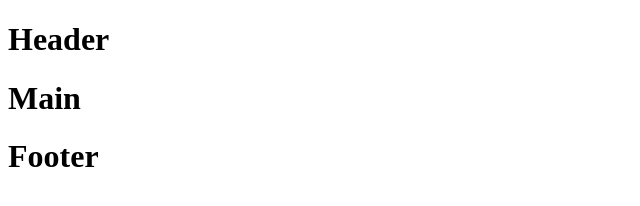
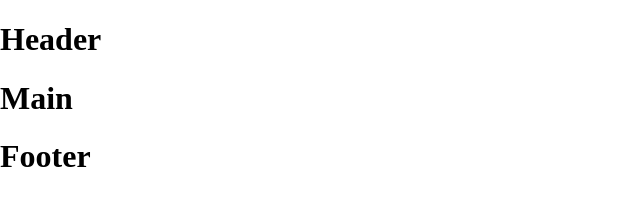
Before and after one commit to Mungai47/new-website, a plain HTML site: page index.html in a window 1280 px wide. Shown: the whole page, without its empty margins (0-640 px from the left). Drawn offline with nearby package versions, Linux system fonts and the light colour scheme.

Commit message:
few updates

```diff
--- a/index.html
+++ b/index.html
@@ -10,6 +10,23 @@
         <meta name="description" content="Joseph's Website">
         <meta name="keywords" content="HTML, CSS, JavaScript">
         <meta name="author" content="Joseph">
+
+        <!-- Stylesheets -->
+        <link rel="stylesheet" href="css/style.css">
+        <link rel="stylesheet" href="css/normalize.css">
+        <link rel="stylesheet" href="css/grid.css">
+
+        <!-- Fonts -->
+        <link href="https://fonts.googleapis.com/css?family=Roboto:300,400,500,700" rel="stylesheet">
+
+        <!-- Favicon -->
+        <link rel="icon" href="img/favicon.ico" type="image/x-icon">
+        <link rel="shortcut icon" href="img/favicon.ico" type="image/x-icon">
+
+        <!-- Scripts -->
+        <script src="js/script.js"></script>
+
+
 
 
     </head>
```
Also changed, not shown: javascript/index.js (deleted).
